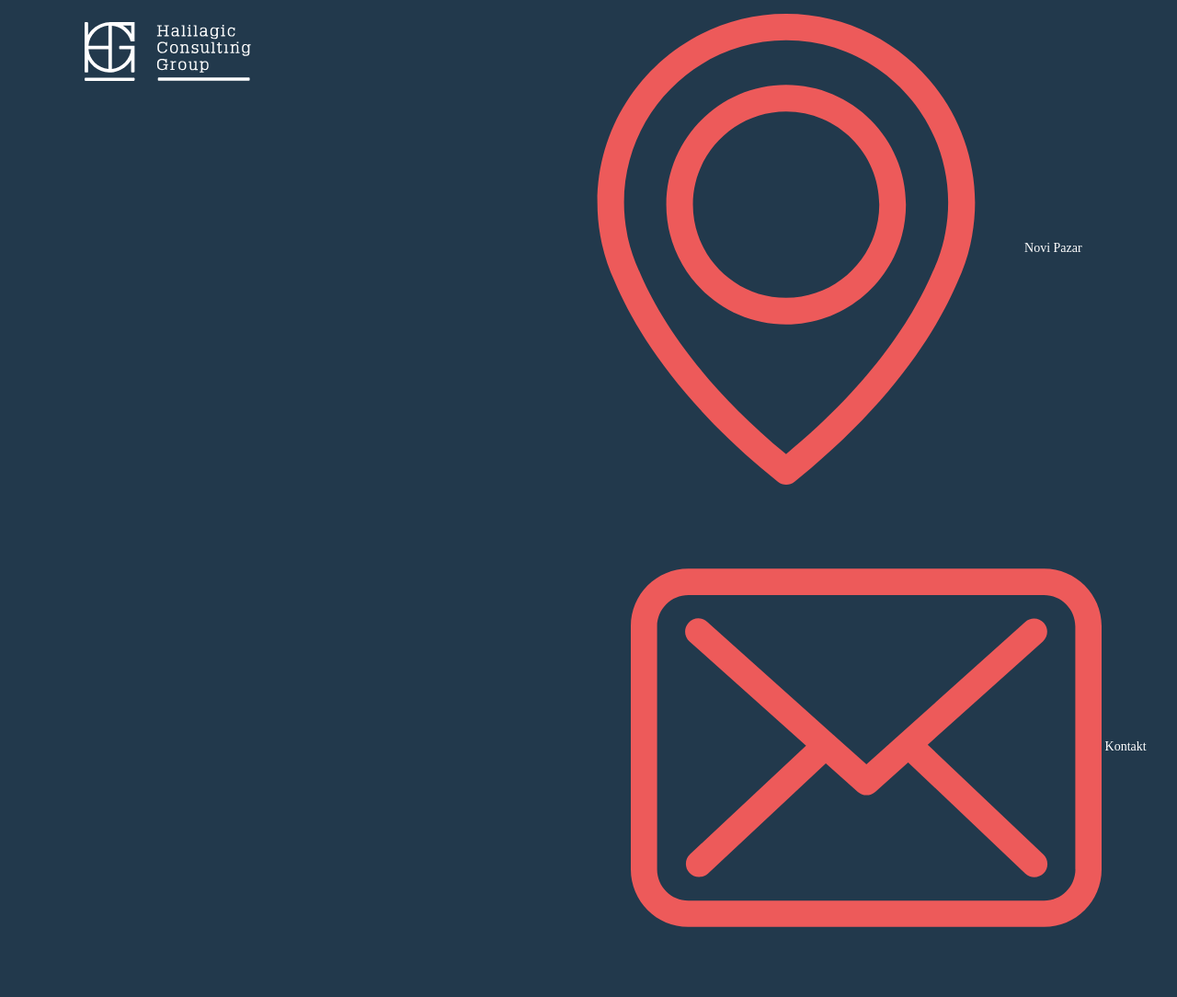
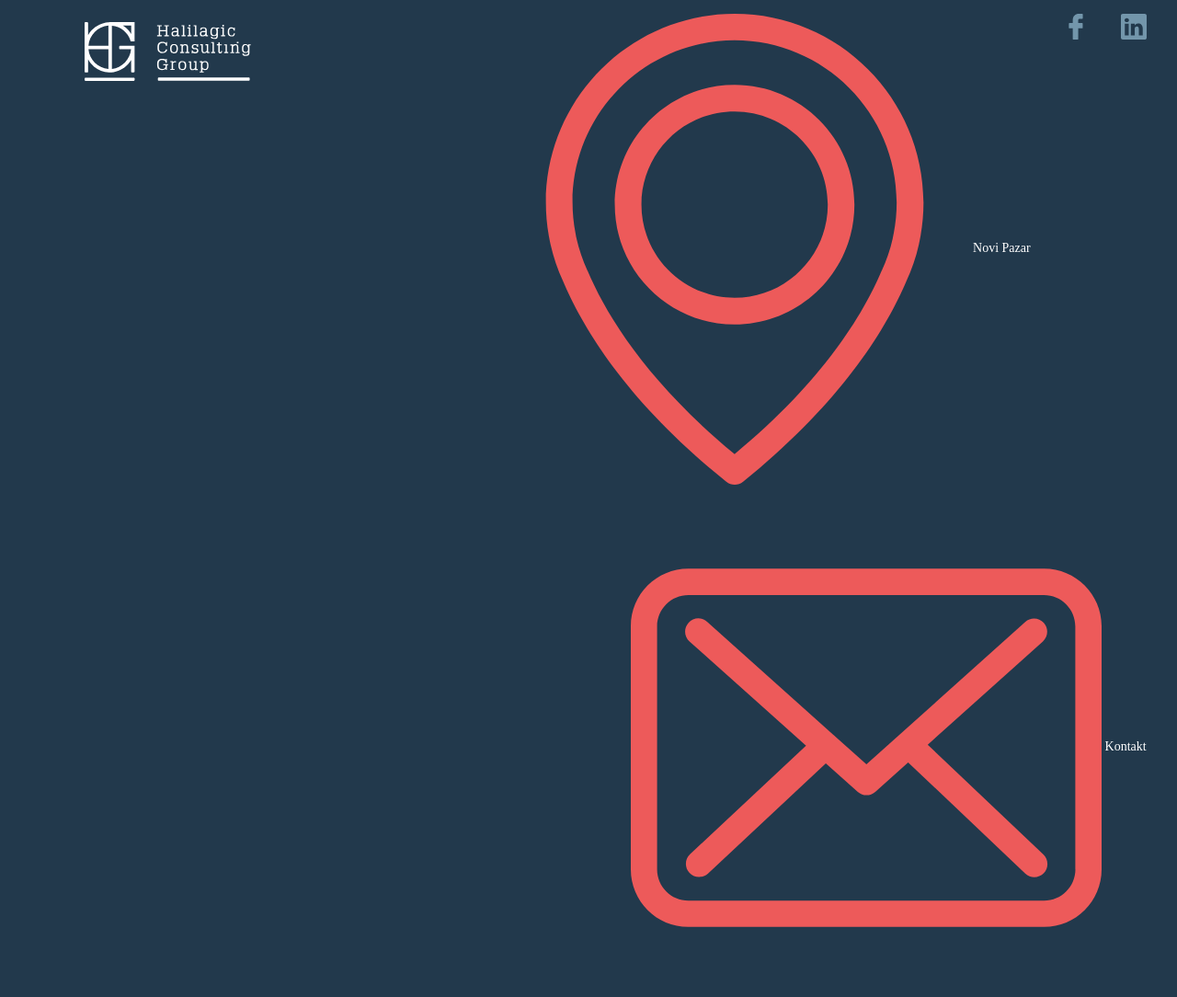
Before and after one commit to hexadecimalH/cicada-Halilagic, a PHP site: template front-end/templates/projects.twig in a window 1280 px wide. Shown: the top 1084 px of the page at 92% size. Run offline with PHP 8.4, Linux system fonts and the light colour scheme; the template is opened without the code that fills it, so the values that code supplies are empty; some libraries are stand-ins or nearby versions; some web fonts are replaced.

Commit message:
Correctional fixes

```diff
--- a/front-end/resources/css/footer.css
+++ b/front-end/resources/css/footer.css
@@ -47,7 +47,7 @@ footer{
 }
 .arrow{
     position:absolute;
-    top:54%;
+    top:29em;
     height:5%;
     -webkit-transition: all .4s ease-out 0s;
     -moz-transition: all .4s ease-out 0s;
--- a/front-end/resources/css/index.css
+++ b/front-end/resources/css/index.css
@@ -253,7 +253,7 @@ figure{
 .formContainer{
     padding-right:0;
     background:url("../img/world.svg") no-repeat fixed left;
-    background-position-x:-20%;
+    background-position-x: -12em;
 }
 .input{
     margin:1em;
--- a/front-end/templates/parts/navigation.twig
+++ b/front-end/templates/parts/navigation.twig
@@ -12,23 +12,23 @@
                                 <ul>
                                     <li class="socNavLi">
                                         <span class="socialNav">
-                                            <img src="/front-end/resources/img/social/linked.svg" alt="">
+                                            <img src="/front-end/resources/img/social/linked.svg" alt="Linked In Social Media Icon" style="height:2em;">
                                         </span>
                                     </li>
                                     <li class="socNavLi">
                                         <span class="socialNav">
-                                            <img src="/front-end/resources/img/social/fb.svg" alt="">
+                                            <img src="/front-end/resources/img/social/fb.svg" alt="Facebook Social Media" style="height:2em;">
                                         </span>
                                     </li>
                                     <li>
                                         <span>
-                                            <img src="/front-end/resources/img/navicons/placeholder.svg" alt="">
+                                            <img src="/front-end/resources/img/navicons/placeholder.svg" alt="Phone Icon">
                                             Novi Pazar
                                         </span>
                                     </li>
                                     <li>
                                         <span>
-                                            <img src="/front-end/resources/img/navicons/envelope.svg" alt="">
+                                            <img src="/front-end/resources/img/navicons/envelope.svg" alt="Mail Icon">
                                             <a href="#contactUs" style="text-decoration: none; color:#fff;">{{ language == "en" ? "Contact Us" : "Kontakt"}}</a>
                                         </span>
                                     </li>
--- a/src/Application.php
+++ b/src/Application.php
@@ -24,8 +24,7 @@ class Application extends \Cicada\Application
         parent::__construct();
         $this->domain = $domain;
         $this->protocol = $protocol;
-        // session_start();
-        $this->configure($configPath.'halilagic/');
+        $this->configure($configPath);
         $this->basePath = $this['config']->getPathToUpload();
         $this->setupLibraries();
         $this->setupServices();
```
Also changed, not shown: front-end/templates/index.twig (+4 -4 lines), 1 other file.
